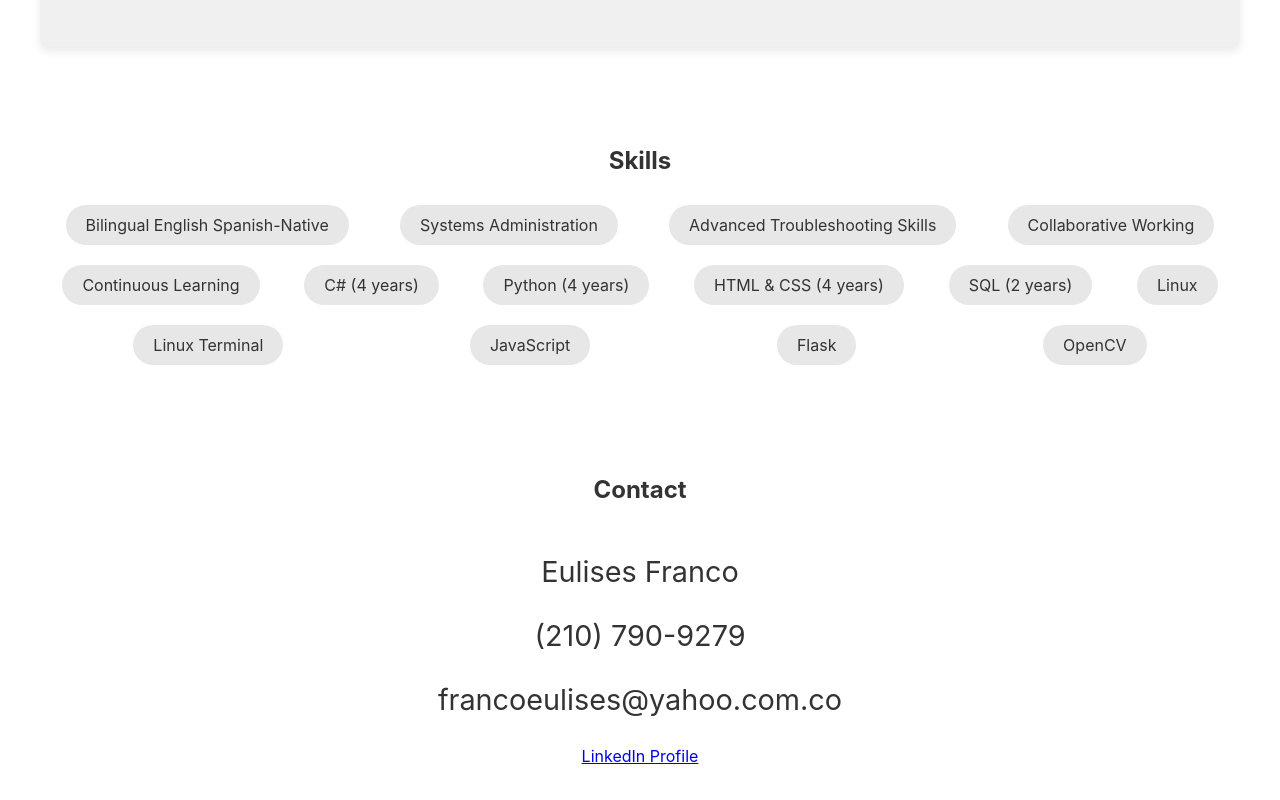
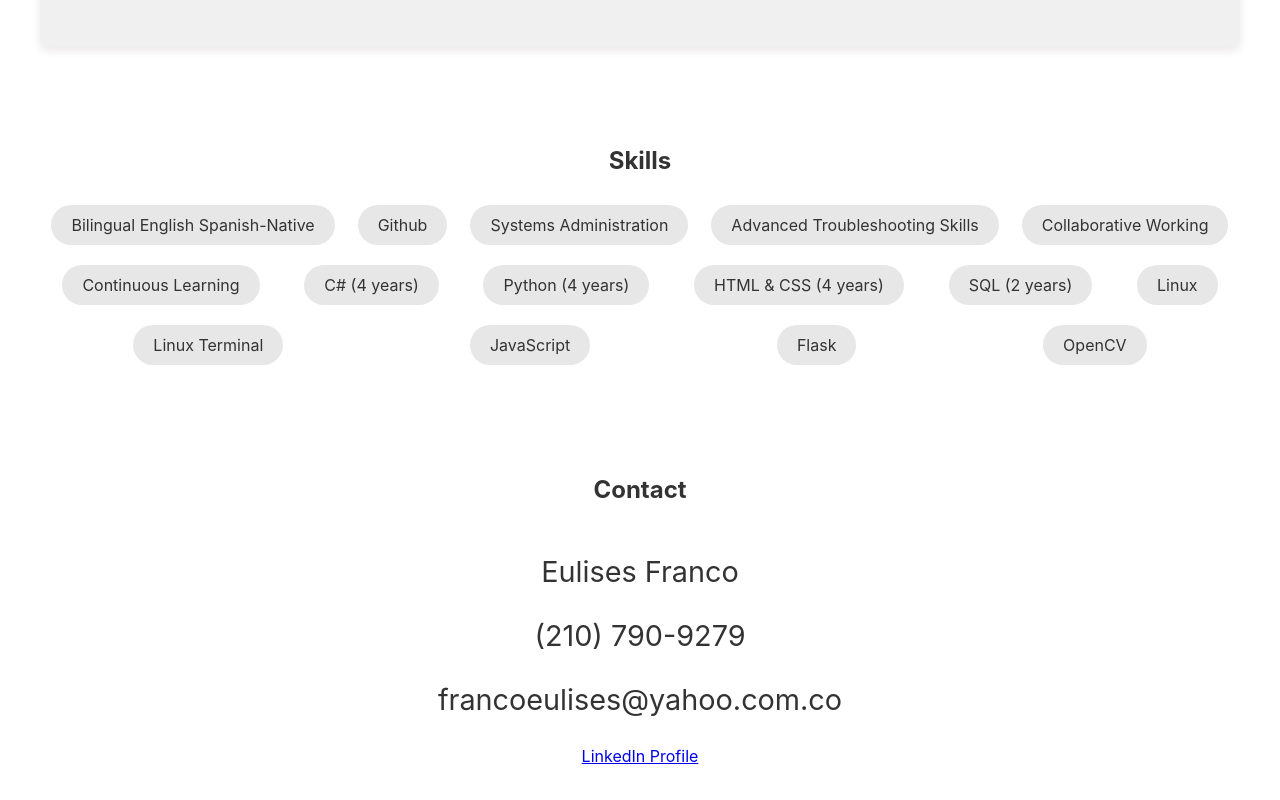
Before and after one commit to francope41/EulisesFrancoBio, a React (Create React App) app: page / in a window 1280 px wide. Shown: the part 8328-9128 px from the top of the page. Built offline with nearby package versions, Linux system fonts and the light colour scheme.

Commit message:
added github to skills

```diff
--- a/src/App.js
+++ b/src/App.js
@@ -184,6 +184,7 @@ function App() {
         <h2>Skills</h2>
         <div className="skills-list">
           <div className="skill-item">Bilingual English Spanish-Native</div>
+          <div className="skill-item">Github</div>
           <div className="skill-item">Systems Administration</div>
           <div className="skill-item">Advanced Troubleshooting Skills</div>
           <div className="skill-item">Collaborative Working</div>
```
